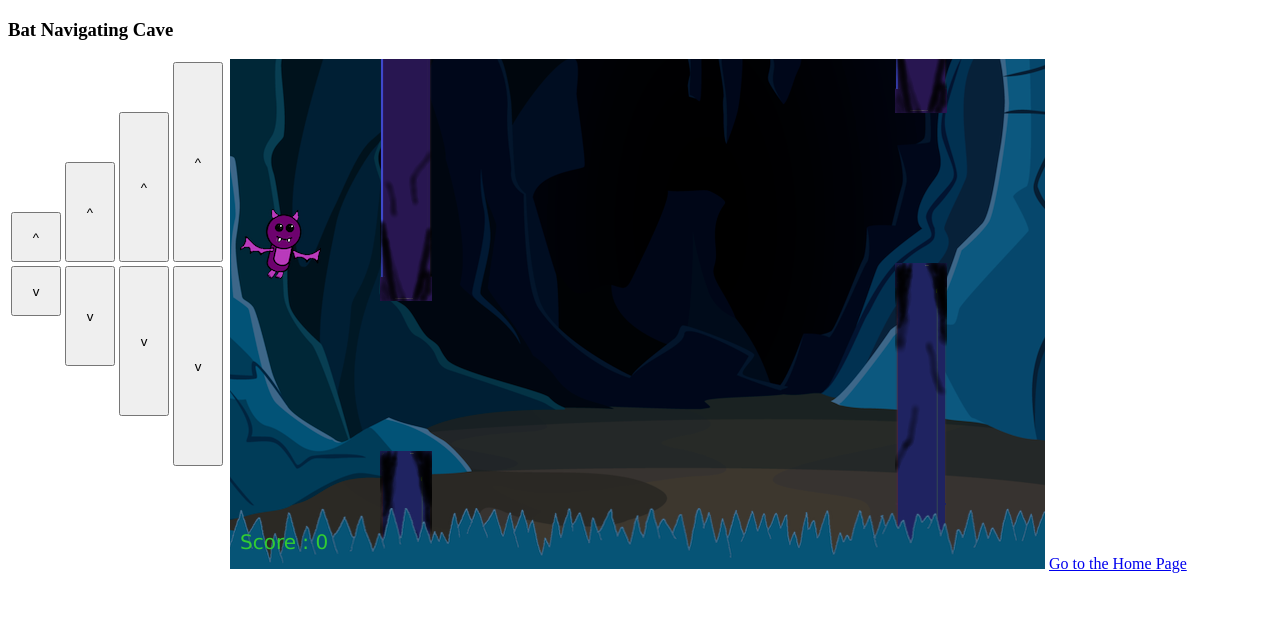
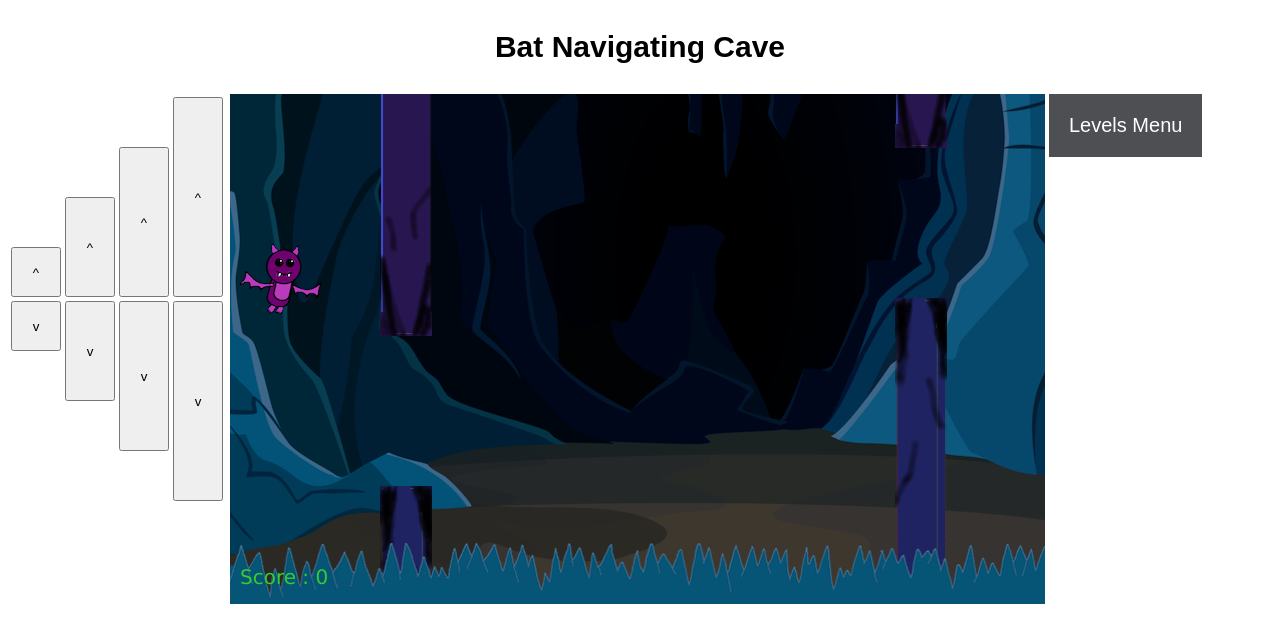
Before and after one commit to brownl1/SpatialGame, a plain HTML site: page index.html in a window 1280 px wide. Drawn offline with Linux system fonts and the light colour scheme.

Commit message:
made it look better and changed gap

```diff
--- a/index.html
+++ b/index.html
@@ -2,10 +2,12 @@
 <html>
   <head>
     <title>Bat Navigation</title>
+    <link rel = "stylesheet"
+       type = "text/css"
+       href = "styles.css" />
   </head>
   <body>
    <h3>Bat Navigating Cave</h3>
-
    <table style="display: inline; vertical-align:top;">
      <tr valign="bottom">
        <th><button id="up1" onclick="moveUp(2)">^</button></th>
@@ -21,7 +23,7 @@
      </tr>
    </table>
    <canvas id="canvas" width="815" height="510"></canvas>
-   <A HREF="menu.html">Go to the Home Page</A>
+   <button id="button" class="NavButton" style="display: inline; vertical-align:top;" onclick="window.location.href = 'menu.html';">Levels Menu</button>
 
    <script src="flappyBird.js"></script>
   </body>
--- a/styles.css
+++ b/styles.css
@@ -13,3 +13,21 @@
     display: inline-block;
     vertical-align: middle; /* align the text vertically centered */
 }
+
+h3 {
+  text-align: center;
+  font-family: Arial, sans-serif;
+  font-size: 30px;
+}
+
+.NavButton {
+  background-color: #4e4f52;
+  color: white;
+  font-size: 20px;
+  text-align: center;
+  border: none;           /* assuming we don't want any borders */
+  cursor: pointer;        /* make the cursor like hovering over an <a> element */        /* make this the size of your image */
+  padding: 20px 20px;
+  display: inline-block;
+  vertical-align: middle; /* align the text vertically centered */
+}
```
Also changed, not shown: menu.html (+2 -2 lines).
